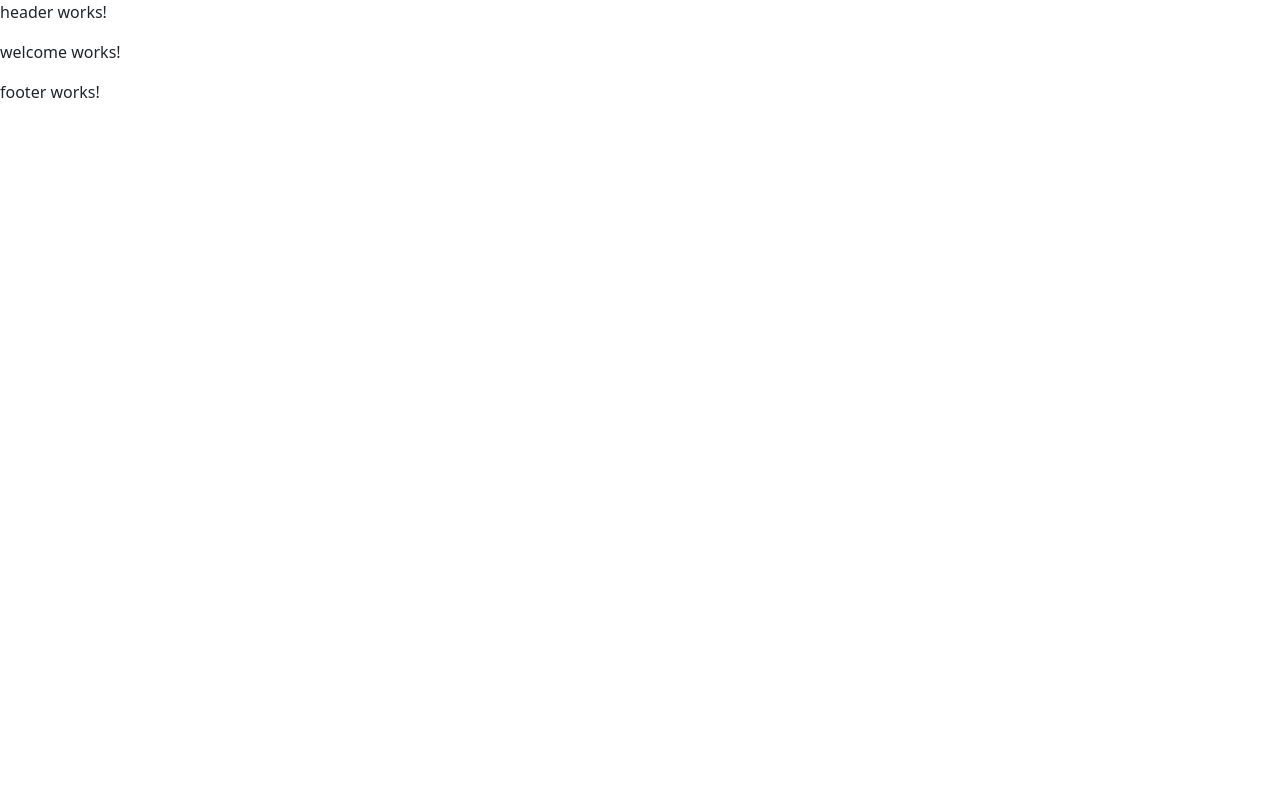
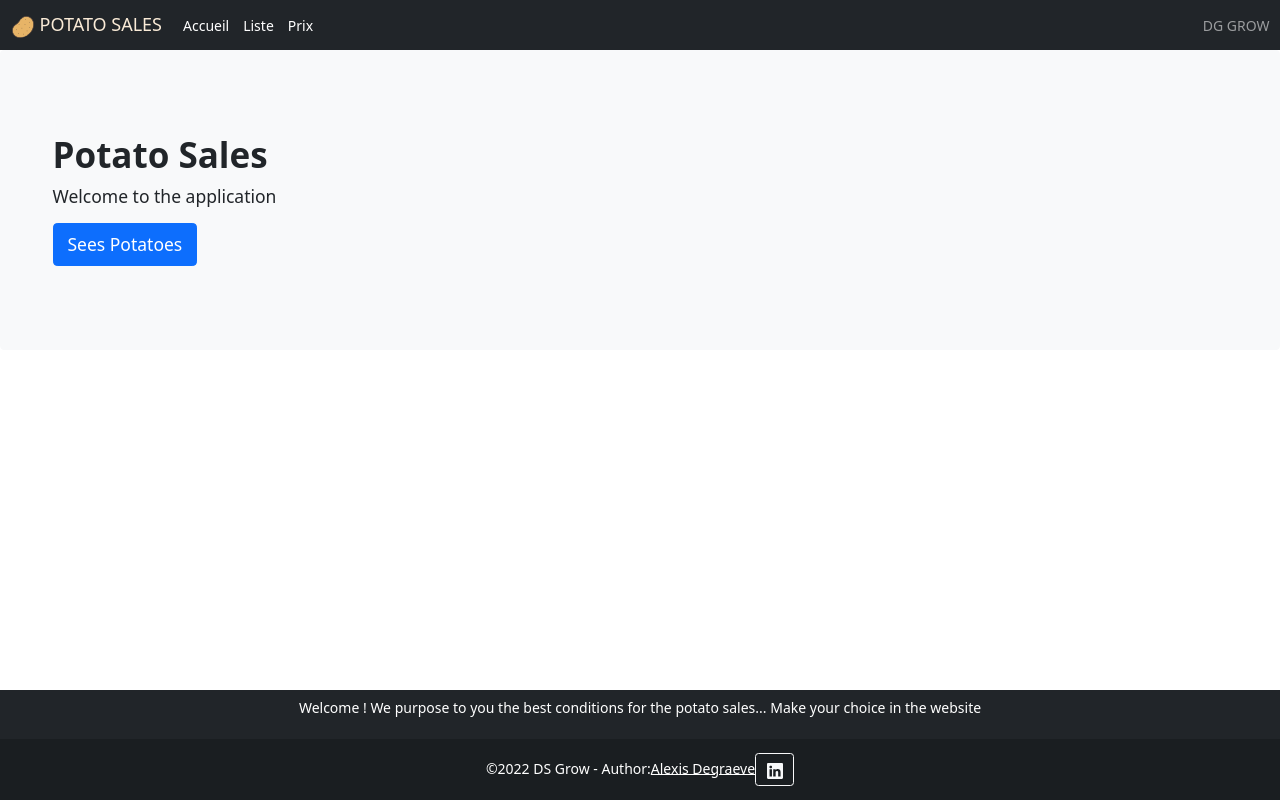
Before and after one commit to alexisdegraeve/dggrow, an Angular app in the folder potatosales/: page / in a window 1280 px wide. Built offline with nearby package versions, Linux system fonts and the light colour scheme.

Commit message:
add header welcome icon

```diff
--- a/potatosales/src/app/pscommon/footer/footer.component.html
+++ b/potatosales/src/app/pscommon/footer/footer.component.html
@@ -1 +1,34 @@
-<p>footer works!</p>
+<!-- Footer -->
+<div class="fixed-bottom">
+    <footer class="bg-dark text-center text-white">
+        <!-- Grid container -->
+        <div class="container p-2 ps-social-medias">
+            <!-- Section: Text -->
+            <section class="mb-1">
+                <p>
+                    Welcome ! We purpose to you the best conditions for the potato sales... Make your choice in the website
+                </p>
+            </section>
+            <!-- Section: Text -->
+
+        </div>
+        <!-- Grid container -->
+
+        <!-- Copyright -->
+        <div class="text-center p-3" style="background-color: rgba(0, 0, 0, 0.2);">
+            ©2022 DS Grow - Author:<a class="text-white" href="#">Alexis Degraeve</a>
+
+            <!-- Linkedin -->
+
+            <a class="btn btn-outline-light btn-floating " href="#!" role="button">
+
+                <svg xmlns="http://www.w3.org/2000/svg" width="16" height="16" fill="currentColor" class="bi bi-linkedin" viewBox="0 0 16 16">
+                                    <path d="M0 1.146C0 .513.526 0 1.175 0h13.65C15.474 0 16 .513 16 1.146v13.708c0 .633-.526 1.146-1.175 1.146H1.175C.526 16 0 15.487 0 14.854V1.146zm4.943 12.248V6.169H2.542v7.225h2.401zm-1.2-8.212c.837 0 1.358-.554 1.358-1.248-.015-.709-.52-1.248-1.342-1.248-.822 0-1.359.54-1.359 1.248 0 .694.521 1.248 1.327 1.248h.016zm4.908 8.212V9.359c0-.216.016-.432.08-.586.173-.431.568-.878 1.232-.878.869 0 1.216.662 1.216 1.634v3.865h2.401V9.25c0-2.22-1.184-3.252-2.764-3.252-1.274 0-1.845.7-2.165 1.193v.025h-.016a5.54 5.54 0 0 1 .016-.025V6.169h-2.4c.03.678 0 7.225 0 7.225h2.4z"/>
+                                  </svg>
+            </a>
+
+        </div>
+        <!-- Copyright -->
+    </footer>
+    <!-- Footer -->
+</div>
--- a/potatosales/src/app/pscommon/footer/footer.component.scss
+++ b/potatosales/src/app/pscommon/footer/footer.component.scss
@@ -0,0 +1,5 @@
+.ps-social-medias {
+    a {
+        border: none;
+    }
+}
--- a/potatosales/src/app/pscommon/header/header.component.html
+++ b/potatosales/src/app/pscommon/header/header.component.html
@@ -1 +1,25 @@
-<p>header works!</p>
+<nav class="navbar navbar-expand-lg navbar-dark bg-dark">
+    <div class="container-fluid">
+        <a class="navbar-brand" href="#"><img src="../../../assets/img/potato.png" /><span>POTATO SALES</span>
+        </a>
+        <button class="navbar-toggler" type="button" data-bs-toggle="collapse" data-bs-target="#navbarText" aria-controls="navbarText" aria-expanded="false" aria-label="Toggle navigation">
+        <span class="navbar-toggler-icon"></span>
+      </button>
+        <div class="collapse navbar-collapse" id="navbarText">
+            <ul class="navbar-nav me-auto mb-2 mb-lg-0">
+                <li class="nav-item">
+                    <a class="nav-link active" aria-current="page" [routerLink]="['/welcome']">Accueil</a>
+                </li>
+                <li class="nav-item">
+                    <a class="nav-link active" aria-current="page" [routerLink]="['/welcome']">Liste</a>
+                </li>
+                <li class="nav-item">
+                    <a class="nav-link active" aria-current="page" [routerLink]="['/welcome']">Prix</a>
+                </li>
+            </ul>
+            <span class="navbar-text">
+            DG GROW
+        </span>
+        </div>
+    </div>
+</nav>
--- a/potatosales/src/app/pscommon/header/header.component.scss
+++ b/potatosales/src/app/pscommon/header/header.component.scss
@@ -0,0 +1,7 @@
+.navbar-brand {
+    span {
+        font-size: 18px;
+        margin-left: 5px;
+        color: antiquewhite;
+    }
+}
--- a/potatosales/src/app/pscommon/pscommon.module.ts
+++ b/potatosales/src/app/pscommon/pscommon.module.ts
@@ -3,6 +3,7 @@ import { CommonModule } from '@angular/common';
 import { HeaderComponent } from './header/header.component';
 import { FooterComponent } from './footer/footer.component';
 import { PagenotfoundComponent } from './pagenotfound/pagenotfound.component';
+import { RouterModule } from '@angular/router';
 
 
 
@@ -13,7 +14,8 @@ import { PagenotfoundComponent } from './pagenotfound/pagenotfound.component';
     PagenotfoundComponent
   ],
   imports: [
-    CommonModule
+    CommonModule,
+    RouterModule
   ],
   exports: [
     HeaderComponent,
--- a/potatosales/src/app/sales/welcome/welcome.component.html
+++ b/potatosales/src/app/sales/welcome/welcome.component.html
@@ -1,3 +1,10 @@
 <ps-header></ps-header>
-<p>welcome works!</p>
+
+<div class="p-5 mb-4 bg-light rounded-3">
+    <div class="container-fluid py-5">
+        <h1 class="display-6 fw-bold">Potato Sales</h1>
+        <p class="col-md-8 fs-5">Welcome to the application</p>
+        <button class="btn btn-primary btn-lg" type="button">Sees Potatoes</button>
+    </div>
+</div>
 <ps-footer></ps-footer>
--- a/potatosales/src/styles.scss
+++ b/potatosales/src/styles.scss
@@ -1 +1,6 @@
 /* You can add global styles to this file, and also import other style files */
+
+html,
+body {
+    font-size: 14px;
+}
```
Also changed, not shown: potatosales/src/assets/img/potato.png (added).
